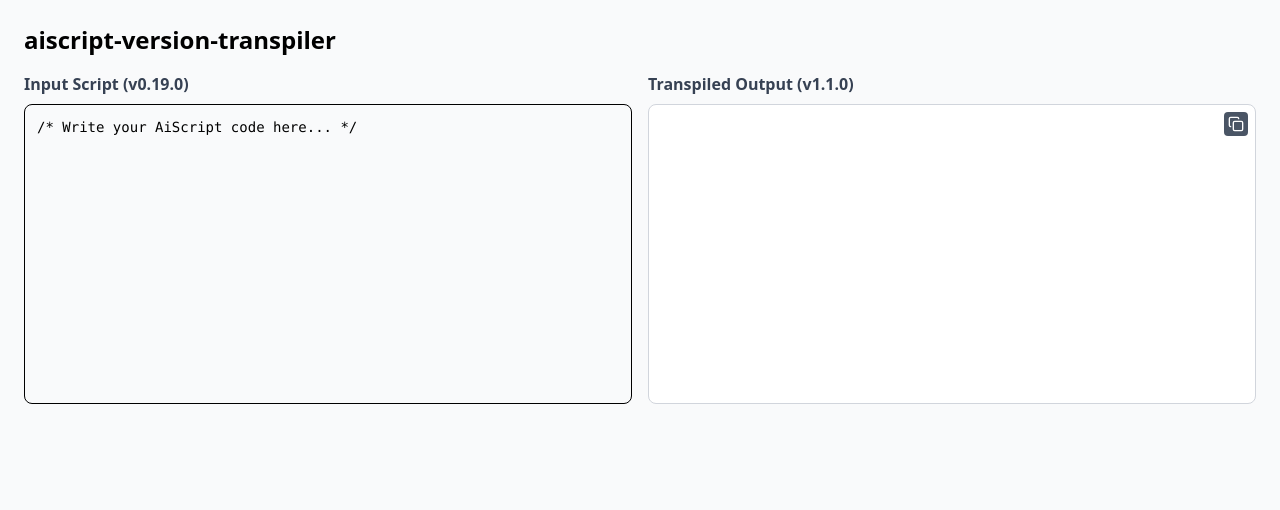
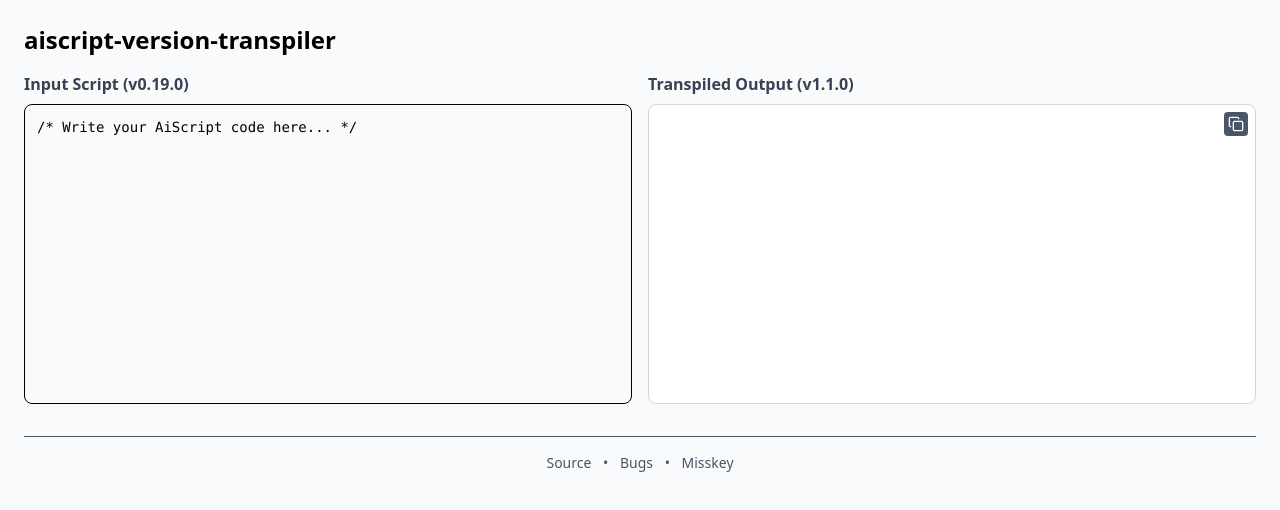
Before and after one commit to takejohn/aiscript-version-transpiler, a Vue app in the folder pages/: page / in a window 1280 px wide. Shown: the top 510 px of the page. Built offline with nearby package versions, Linux system fonts and the light colour scheme.

Commit message:
リンク追加

```diff
--- /dev/null
+++ b/pages/components/FooterLink.vue
@@ -0,0 +1,16 @@
+<template>
+	<a
+		:href="href"
+		target="_blank"
+		rel="noopener noreferrer"
+		class="hover:underline mx-2"
+	>
+		<slot></slot>
+	</a>
+</template>
+
+<script setup lang="ts">
+defineProps<{
+	href: string
+}>()
+</script>
--- a/pages/src/App.vue
+++ b/pages/src/App.vue
@@ -47,6 +47,21 @@
 				{{ toastMessage }}
 			</div>
 		</transition>
+
+		<!-- フッター -->
+    <footer class="mt-8 pt-4 border-t text-sm text-gray-600 text-center">
+      <FooterLink href="https://github.com/takejohn/aiscript-version-transpiler">
+        Source
+			</FooterLink>
+      •
+      <FooterLink href="https://github.com/takejohn/aiscript-version-transpiler/issues">
+        Bugs
+			</FooterLink>
+      •
+      <FooterLink href="https://mk.takejohn.jp/@takejohn">
+        Misskey
+			</FooterLink>
+    </footer>
 	</div>
 </template>
 
@@ -54,6 +69,8 @@
 import { onMounted, ref, watch } from 'vue';
 import { transpile } from 'aiscript-version-transpiler';
 import { Copy as CopyIcon } from 'lucide-vue-next';
+
+import FooterLink from '../components/FooterLink.vue';
 
 const STORAGE_KEY = 'aiscript-version-transpiler:input-script';
 const defaultInput = `/* Write your AiScript code here... */`;
```
